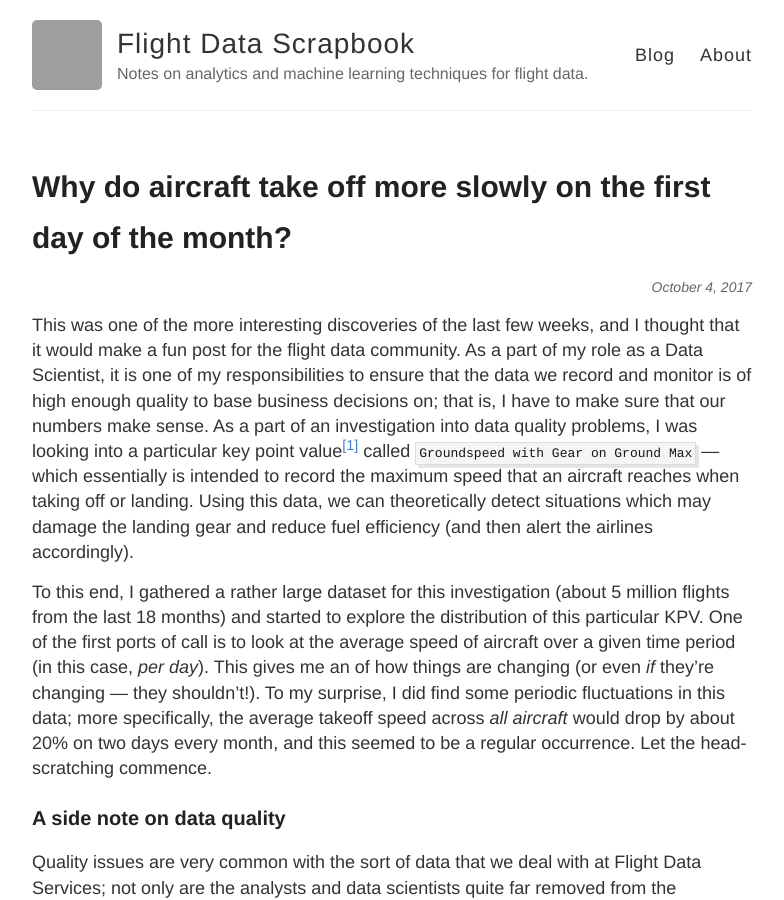
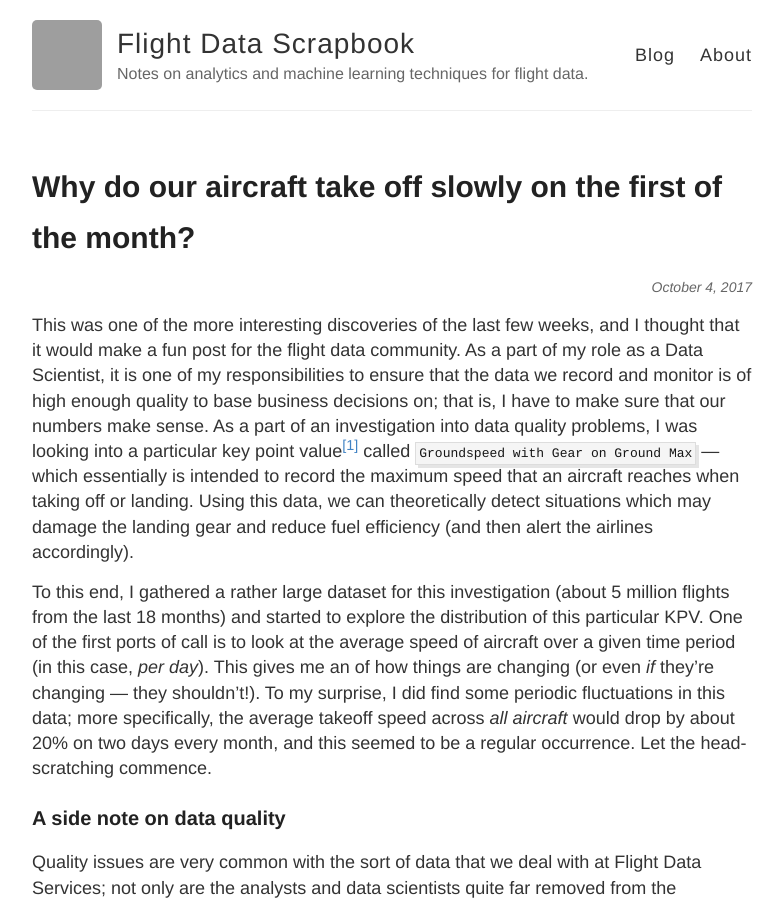
Before and after one commit to smith01s/newey01c.github.io, a Jekyll site: the page built from _posts/2017-10-04-why-do-all-our-planes-go-slower-on-the-first.md, in a window 1280 px wide and 900 px high. Shown: the whole window, without its empty margins (248-1032 px from the left). Built offline with Jekyll 4.4.1, drawn with Linux system fonts in a browser that asks for light colours; nearby versions of some CDN libraries; grey boxes are pictures that could not be loaded.

Commit message:
Shorter title

```diff
--- a/_posts/2017-10-04-why-do-all-our-planes-go-slower-on-the-first.md
+++ b/_posts/2017-10-04-why-do-all-our-planes-go-slower-on-the-first.md
@@ -1,6 +1,6 @@
 ---
 layout: post
-title: Why do aircraft take off more slowly on the first day of the month?
+title: Why do our aircraft take off slowly on the first of the month?
 comments: true
 ---
 
```
